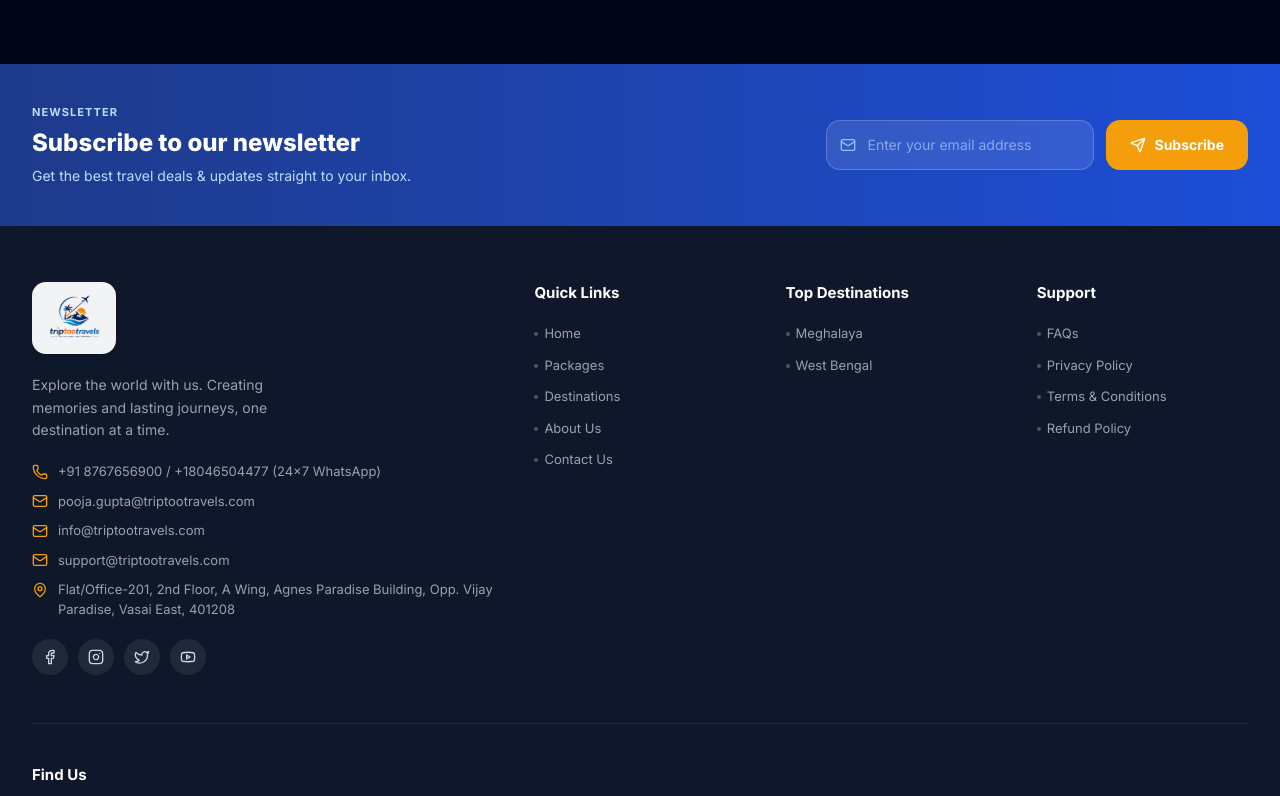
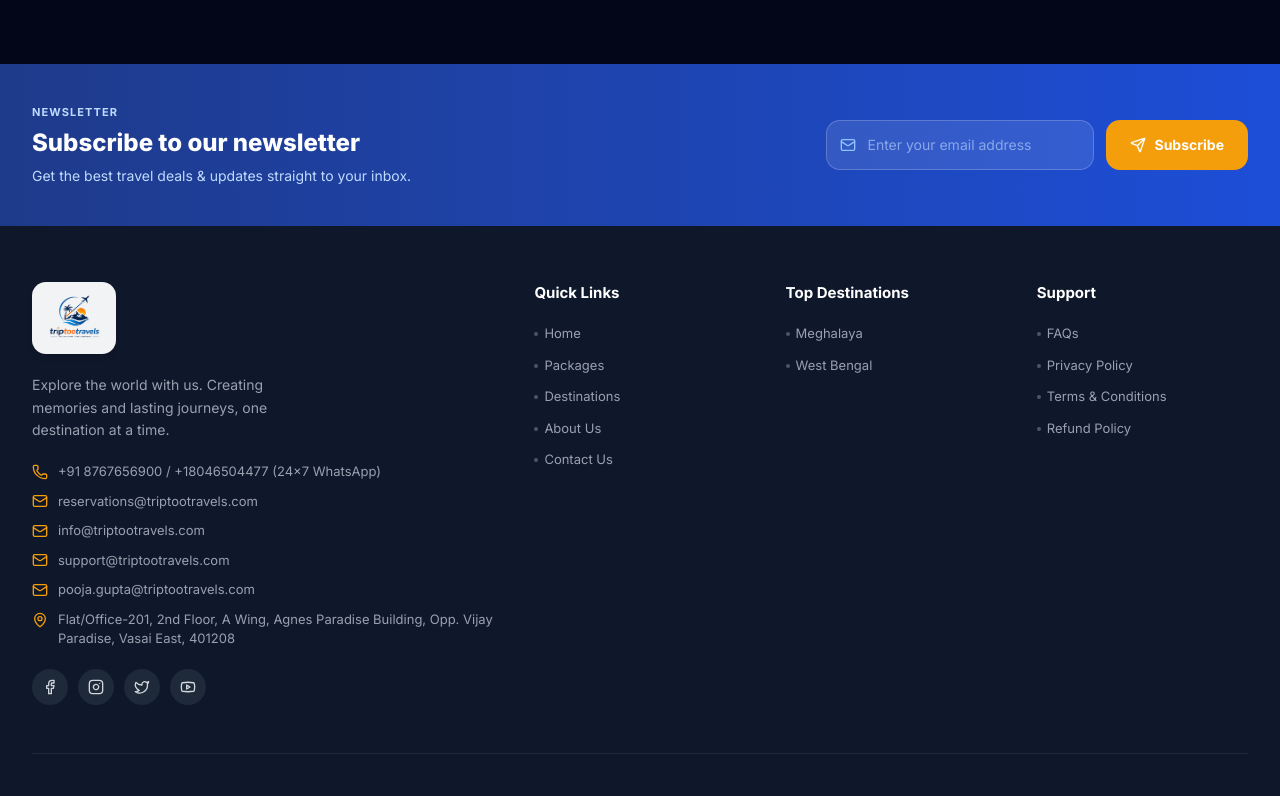
Before and after one commit to Rajesh81704/trip-tour-frontend, a Next.js app: page /refund-policy in a window 1280 px wide. Shown: the part 1083-1879 px from the top of the page. Built offline with nearby package versions, Linux system fonts and the light colour scheme; no server answers.

Commit message:
feat: add reservations@triptootravels.com to contact details across frontend

```diff
--- a/src/app/about/page.tsx
+++ b/src/app/about/page.tsx
@@ -285,7 +285,7 @@ const About = () => {
               </div>
             </a>
             <a
-              href="mailto:info@triptootravels.com"
+              href="mailto:reservations@triptootravels.com"
               className="flex items-center gap-4 bg-[#F8FAFC] border border-[#E5E7EB] rounded-[14px] px-6 py-4 hover:border-[#2563EB] hover:bg-[#EFF6FF] transition-all duration-200 group"
             >
               <div className="w-10 h-10 rounded-full bg-[#EFF6FF] border border-[#DBEAFE] flex items-center justify-center shrink-0">
@@ -294,7 +294,7 @@ const About = () => {
               <div>
                 <p className="text-[11px] text-[#9CA3AF] font-semibold uppercase tracking-wider mb-0.5">Email Us</p>
                 <p className="text-[15px] font-bold text-[#111827] group-hover:text-[#2563EB] transition-colors">
-                  info@triptootravels.com
+                  reservations@triptootravels.com
                 </p>
               </div>
             </a>
--- a/src/app/contact/page.tsx
+++ b/src/app/contact/page.tsx
@@ -233,7 +233,10 @@ export default function ContactPage() {
                   </div>
                   <div>
                     <span className="text-slate-400 block">Email Inquiry</span>
-                    <a href="mailto:info@triptootravels.com" className="font-semibold text-white hover:text-amber-400 transition-colors">
+                    <a href="mailto:reservations@triptootravels.com" className="font-semibold text-amber-400 hover:text-amber-300 transition-colors block">
+                      reservations@triptootravels.com
+                    </a>
+                    <a href="mailto:info@triptootravels.com" className="font-semibold text-white hover:text-amber-400 transition-colors block mt-0.5">
                       info@triptootravels.com
                     </a>
                   </div>
--- a/src/app/privacy-policy/page.tsx
+++ b/src/app/privacy-policy/page.tsx
@@ -62,7 +62,7 @@ export default function PrivacyPolicyPage() {
             <div className="mt-4 pt-4 border-t border-slate-800 space-y-2 text-xs text-slate-400">
               <p className="text-white font-semibold">Triptoo Travels Privacy Desk:</p>
               <div className="flex items-center gap-2">
-                <Mail className="w-4 h-4 text-amber-400" /> pooja.gupta@triptootravels.com | info@triptootravels.com | support@triptootravels.com
+                <Mail className="w-4 h-4 text-amber-400" /> reservations@triptootravels.com | pooja.gupta@triptootravels.com | info@triptootravels.com | support@triptootravels.com
               </div>
               <div className="flex items-center gap-2">
                 <Phone className="w-4 h-4 text-amber-400" /> +91 8767656900 / +18046504477 (24x7 WhatsApp Support)
--- a/src/app/refund-policy/page.tsx
+++ b/src/app/refund-policy/page.tsx
@@ -62,7 +62,7 @@ export default function RefundPolicyPage() {
             </p>
             <div className="mt-4 pt-4 border-t border-slate-800 space-y-2 text-xs text-slate-400">
               <p className="text-white font-semibold">For Cancellation Requests & Support:</p>
-              <p>Email: <span className="text-amber-400">support@triptootravels.com</span> | <span className="text-amber-400">pooja.gupta@triptootravels.com</span></p>
+              <p>Email: <span className="text-amber-400">reservations@triptootravels.com</span> | <span className="text-amber-400">support@triptootravels.com</span> | <span className="text-amber-400">pooja.gupta@triptootravels.com</span></p>
               <p>Phone / WhatsApp: <span className="text-amber-400">+91 8767656900</span> / <span className="text-amber-400">+18046504477 (24x7 WhatsApp)</span></p>
             </div>
           </section>
--- a/src/app/terms-and-conditions/page.tsx
+++ b/src/app/terms-and-conditions/page.tsx
@@ -51,7 +51,7 @@ export default function TermsPage() {
             </p>
             <div className="mt-4 pt-4 border-t border-slate-800 text-xs text-slate-400 space-y-1">
               <p className="text-white font-semibold">Support Desk:</p>
-              <p>Email: info@triptootravels.com | support@triptootravels.com</p>
+              <p>Email: reservations@triptootravels.com | info@triptootravels.com | support@triptootravels.com</p>
               <p>Phone / WhatsApp: +91 8767656900 / +18046504477 (24x7 Support)</p>
             </div>
           </section>
--- a/src/components/home/InquiryForm.tsx
+++ b/src/components/home/InquiryForm.tsx
@@ -301,6 +301,10 @@ export const InquiryForm = ({
                   </div>
                   <div className="flex items-center gap-2 text-[13px] text-[#374151]">
                     <Mail className="h-3.5 w-3.5 text-[#F59E0B] shrink-0" />
+                    reservations@triptootravels.com
+                  </div>
+                  <div className="flex items-center gap-2 text-[13px] text-[#374151]">
+                    <Mail className="h-3.5 w-3.5 text-[#F59E0B] shrink-0" />
                     info@triptootravels.com
                   </div>
                   <div className="flex items-center gap-2 text-[13px] text-[#374151]">
--- a/src/components/layout/ChatBot.tsx
+++ b/src/components/layout/ChatBot.tsx
@@ -53,7 +53,7 @@ export const ChatBot: React.FC = () => {
 
     // Simulate Bot response
     setTimeout(() => {
-      let botResponse = "Thank you for your message! Our travel specialist will assist you shortly. You can also reach us directly at +91 8767656900 or 24x7 WhatsApp support at +18046504477 / info@triptootravels.com.";
+      let botResponse = "Thank you for your message! Our travel specialist will assist you shortly. You can also reach us directly at +91 8767656900 or 24x7 WhatsApp support at +18046504477 / reservations@triptootravels.com.";
       let newOptions: { label: string; action: string }[] | undefined;
 
       const lower = textToSend.toLowerCase();
@@ -71,7 +71,7 @@ export const ChatBot: React.FC = () => {
           { label: "Apply Visa Online", action: "visa_apply" },
         ];
       } else if (lower.includes("contact") || lower.includes("call") || lower.includes("phone")) {
-        botResponse = "📞 Call us at +91 8767656900 (India) or 24x7 WhatsApp support at +18046504477. Address: Flat/Office-201, 2nd floor, A wing Building, Vasai East, Agnes Paradise Building, Opposite Vijay Paradise, 401208. Emails: info@triptootravels.com & support@triptootravels.com";
+        botResponse = "📞 Call us at +91 8767656900 (India) or 24x7 WhatsApp support at +18046504477. Address: Flat/Office-201, 2nd floor, A wing Building, Vasai East, Agnes Paradise Building, Opposite Vijay Paradise, 401208. Emails: reservations@triptootravels.com, info@triptootravels.com & support@triptootravels.com";
       } else if (lower.includes("whatsapp")) {
         window.open("https://wa.me/18046504477?text=Hi%20Triptoo%20Travels,%20I%20want%20to%20inquire%20about%20a%20tour%20package", "_blank");
         botResponse = "Redirecting you to our official 24x7 WhatsApp support line (+18046504477)...";
--- a/src/components/layout/Footer.tsx
+++ b/src/components/layout/Footer.tsx
@@ -85,7 +85,7 @@ export const Footer = () => {
               </div>
               <div className="flex items-center gap-2.5 text-[13px] text-gray-400">
                 <Mail className="h-4 w-4 text-[#F59E0B] shrink-0" />
-                <span>pooja.gupta@triptootravels.com</span>
+                <span>reservations@triptootravels.com</span>
               </div>
               <div className="flex items-center gap-2.5 text-[13px] text-gray-400">
                 <Mail className="h-4 w-4 text-[#F59E0B] shrink-0" />
@@ -94,6 +94,10 @@ export const Footer = () => {
               <div className="flex items-center gap-2.5 text-[13px] text-gray-400">
                 <Mail className="h-4 w-4 text-[#F59E0B] shrink-0" />
                 <span>support@triptootravels.com</span>
+              </div>
+              <div className="flex items-center gap-2.5 text-[13px] text-gray-400">
+                <Mail className="h-4 w-4 text-[#F59E0B] shrink-0" />
+                <span>pooja.gupta@triptootravels.com</span>
               </div>
               <div className="flex items-start gap-2.5 text-[13px] text-gray-400">
                 <MapPin className="h-4 w-4 text-[#F59E0B] shrink-0 mt-0.5" />
```
